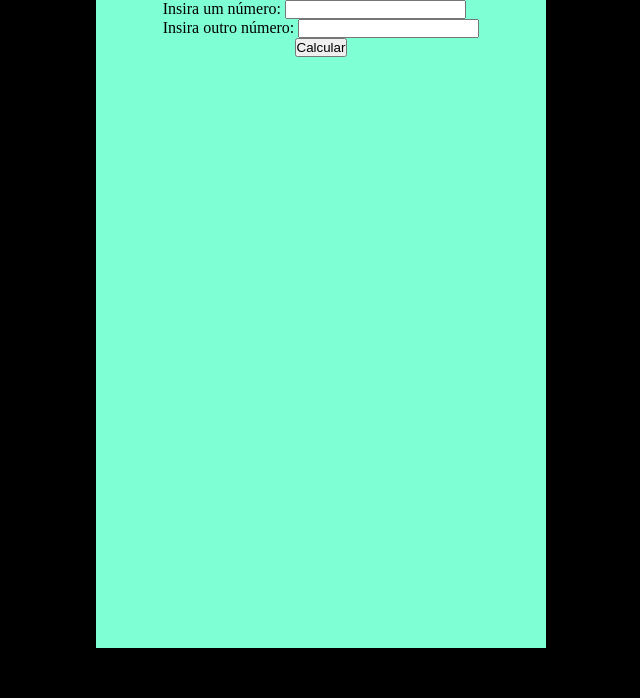
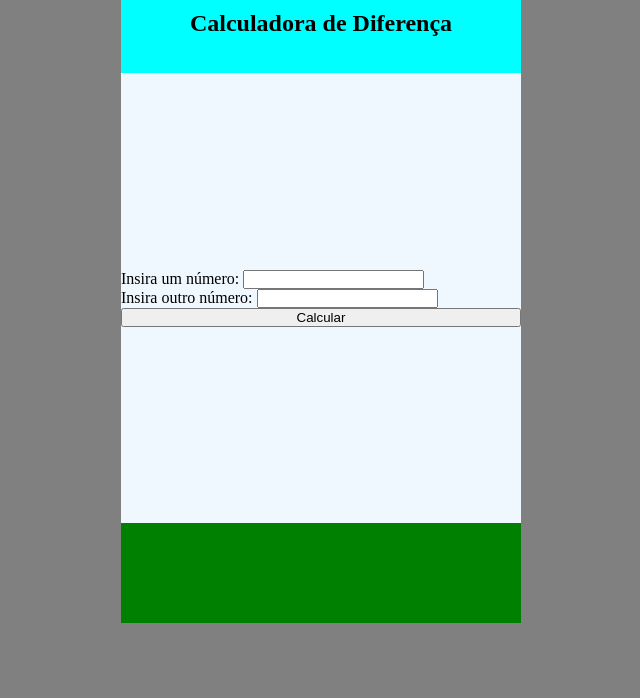
Before and after one commit to vini00784/exercicios-fixacao, a plain HTML site: page assets/pages/a.html in a window 1280 px wide. Shown: the part 102-800 px from the top of the page, without its empty margins (319-959 px from the left). Drawn offline with Linux system fonts and the light colour scheme.

Commit message:
pequenas alterações

```diff
--- a/assets/css-pages/a.css
+++ b/assets/css-pages/a.css
@@ -3,32 +3,46 @@ body {
     justify-content: center;
     align-items: center;
     height: 100vh;
-    background-color: black;
+    background-color: grey;
 }
 
 main {
     display: flex;
+    justify-content: center;
+    align-items: center;
 }
 
 .container {
-    height: 700px;
-    width: 450px;
+    background-color: aliceblue;
+    height: 650px;
+    width: 400px;
     display: flex;
     flex-direction: column;
-    align-items: center;
-    background-color: aquamarine;
 }
 
 .title {
-    background-color: #095849;
-    width: 100%;
-    margin-bottom: 15px;
+    display: flex;
+    justify-content: center;
+    align-items: center;
+    height: 100px;
+    background-color: aqua;
 }
-h1 {
-    color: white;
+.title h1 {
+    font-size: 1.5rem;
 }
 
+form {
+    display: flex;
+    flex-direction: column;
+    flex-grow: 1;
+    justify-content: center;
+}
+
+
 .result {
-    background-color: white;
-    width: 100%;
+    display: flex;
+    justify-content: center;
+    align-items: center;
+    height: 100px;
+    background-color: green;
 }
--- a/assets/js/a.js
+++ b/assets/js/a.js
@@ -5,11 +5,11 @@ function showResult() {
     const number2 = document.getElementById('number2').value
     const form = document.getElementById('form')
     const result = document.getElementById('result')
+    const diference = number1 - number2
 
     if(form.reportValidity()) {
-        result = number1 - number2
+        result.textContent = `${number1} - ${number2} = ${diference}`
     }
-    result.textContent = `${result}`
 }
 
 document.getElementById('calculate')
--- a/assets/pages/a.html
+++ b/assets/pages/a.html
@@ -18,16 +18,37 @@
             <form id="form">
                 <div class="input">
                     <label>Insira um número: </label>
-                    <input type="number" id="number1" required/>
+                    <input type="number" id="number1" required>
                 </div>
+
                 <div class="input">
                     <label>Insira outro número: </label>
-                    <input type="number" id="number2" required/>
+                    <input type="number" id="number2" required>
                 </div>
+                <button class="button" id="calculate">Calcular</button>
             </form>
-            <button class="button template" id="calculate">Calcular</button>
             <div class="result" id="result"></div>
         </div>
     </main>
 </body>
 </html>
+
+<!-- <main>
+    <div class="container">
+        <div class="title">
+            <h1>Calculadora de Diferença</h1>
+        </div>
+        <form id="form">
+            <div class="input">
+                <label>Insira um número: </label>
+                <input type="number" id="number1" required/>
+            </div>
+            <div class="input">
+                <label>Insira outro número: </label>
+                <input type="number" id="number2" required/>
+            </div>
+        </form>
+        <button class="button template" id="calculate">Calcular</button>
+        <div class="result" id="result"></div>
+    </div>
+</main> -->
```
Also changed, not shown: index.html (line endings or trailing spaces).
